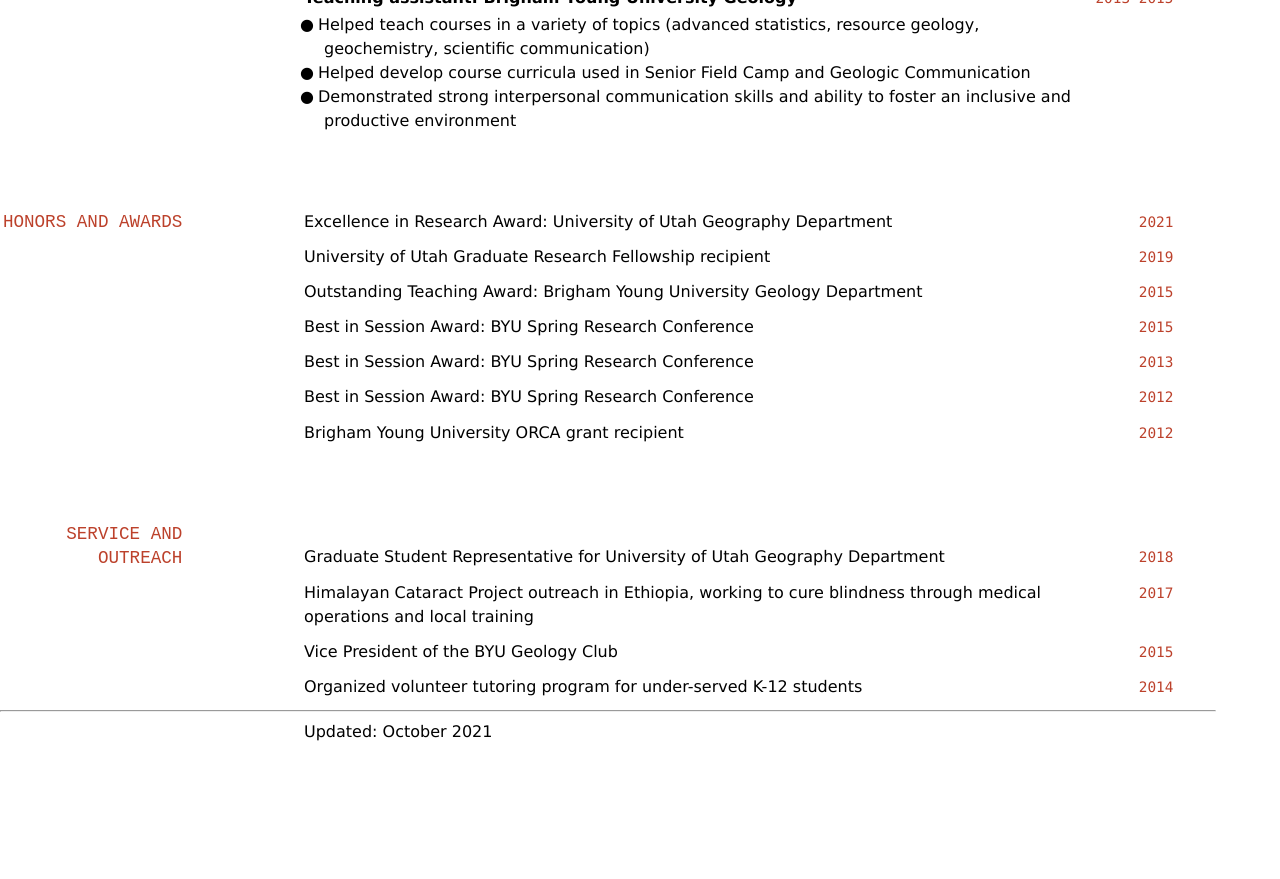
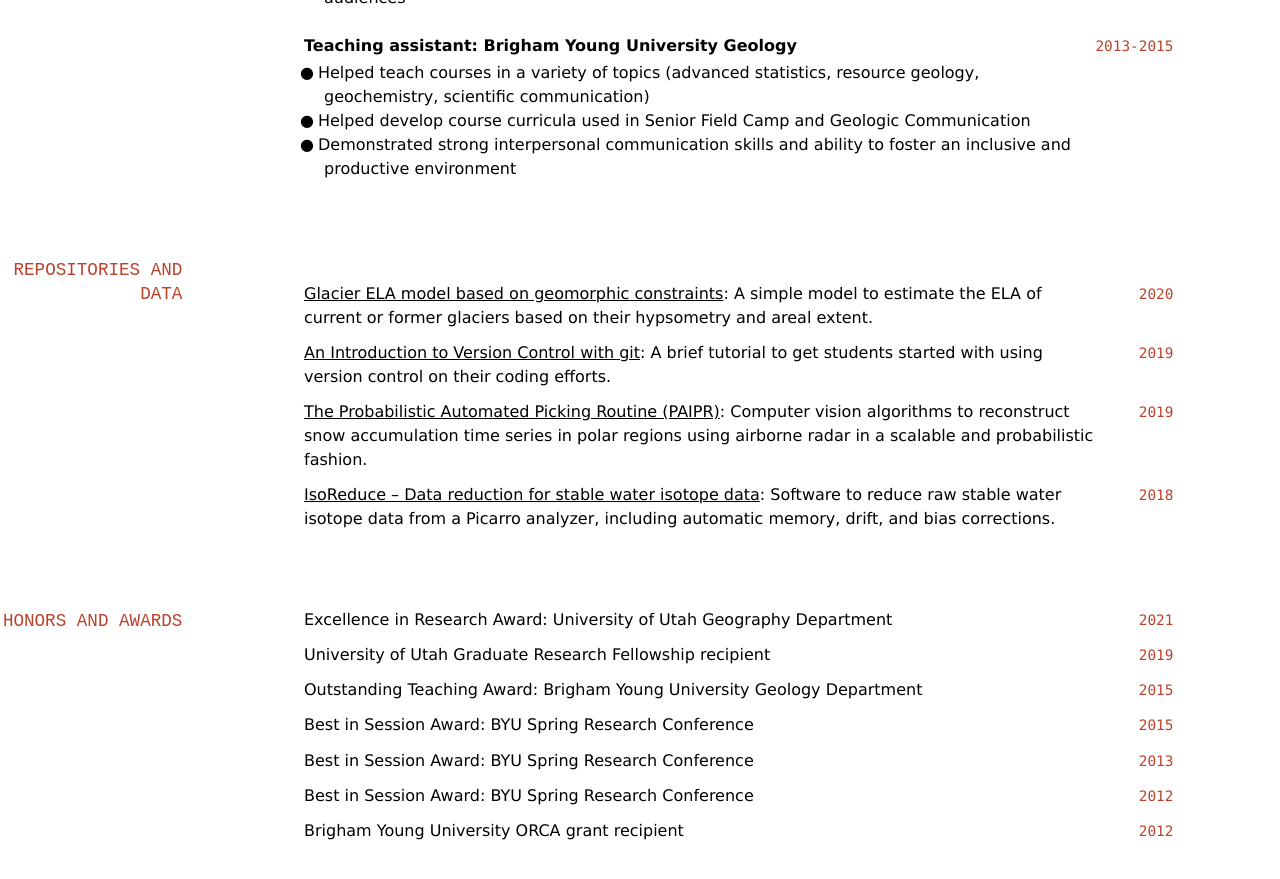
Before and after one commit to durbank/durbank.github.io, a Jekyll site: the page built from cv/cv.md, in a window 1280 px wide and 900 px high, scrolled down 3838 px. Shown: the top 879 px of the window. Built offline with Jekyll 4.4.1, drawn with Linux system fonts in a browser that asks for light colours; before the commit the page ends 4593 px from its top, so only the background shows below that; some of the changed text lies outside the part shown.

Commit message:
Cv hot (#7)
* Resume submitted to headhunter

* Hotfix for CV prior to submitting UofU faculty application

* Hotfix for UofU faculty application CV

* Revert "Resume submitted to headhunter"

This reverts commit 9c483a3defdc228c48e55d15b05ed25ae073652c.

Reverts resume changes for bayer headunter

```diff
--- a/cv/cv.md
+++ b/cv/cv.md
@@ -44,7 +44,7 @@
 ### Published
 
 `2021`
-**Keeler, D.G.**, Rupper, S., Forster, R.R. (*in press*) Repeatability of Polar Snow Accumulation Time Series from Interannual Repeat Radar Echograms. _IEEE Geoscience and Remote Sensing Letters_.
+**Keeler, D.G.**, Rupper, S., Forster, R.R. (*in press*) Repeatability of Polar Snow Accumulation Time Series from Interannual Repeat Radar Echograms. _IEEE Geoscience and Remote Sensing Letters_. [https://ieeexplore.ieee.org/document/9617562](https://ieeexplore.ieee.org/document/9617562)
 
 Sheanshang, D. M., White, P. A., & **Keeler, D. G.** (2021). Outlier accommodation with semiparametric density processes: A study of Antarctic snow density modelling: Statistical Modelling. [https://doi.org/10.1177/1471082X211043946](https://doi.org/10.1177/1471082X211043946)
 
@@ -208,7 +208,7 @@
 `2013-2014`
 Geologic communication: BYU Geology -->
 
-<!-- ## Open respositories and datasets
+## REPOSITORIES AND DATA
 
 `2020`
 [Glacier ELA model based on geomorphic constraints](https://github.com/durbank/ELA-model): A simple model to estimate the ELA of current or former glaciers based on their hypsometry and areal extent.
@@ -220,7 +220,7 @@
 [The Probabilistic Automated Picking Routine (PAIPR)](https://github.com/durbank/PAIPR): Computer vision algorithms to reconstruct snow accumulation time series in polar regions using airborne radar in a scalable and probabilistic fashion.
 
 `2018`
-[IsoReduce – Data reduction for stable water isotope data](https://github.com/UofU-Cryosphere/IsoReduce): Software to reduce raw stable water isotope data from a Picarro analyzer, including automatic memory, drift, and bias corrections. -->
+[IsoReduce – Data reduction for stable water isotope data](https://github.com/UofU-Cryosphere/IsoReduce): Software to reduce raw stable water isotope data from a Picarro analyzer, including automatic memory, drift, and bias corrections.
 
 ## HONORS AND AWARDS
 
```
Also changed, not shown: other parts of cv/cv.md (+1 -1 lines).
